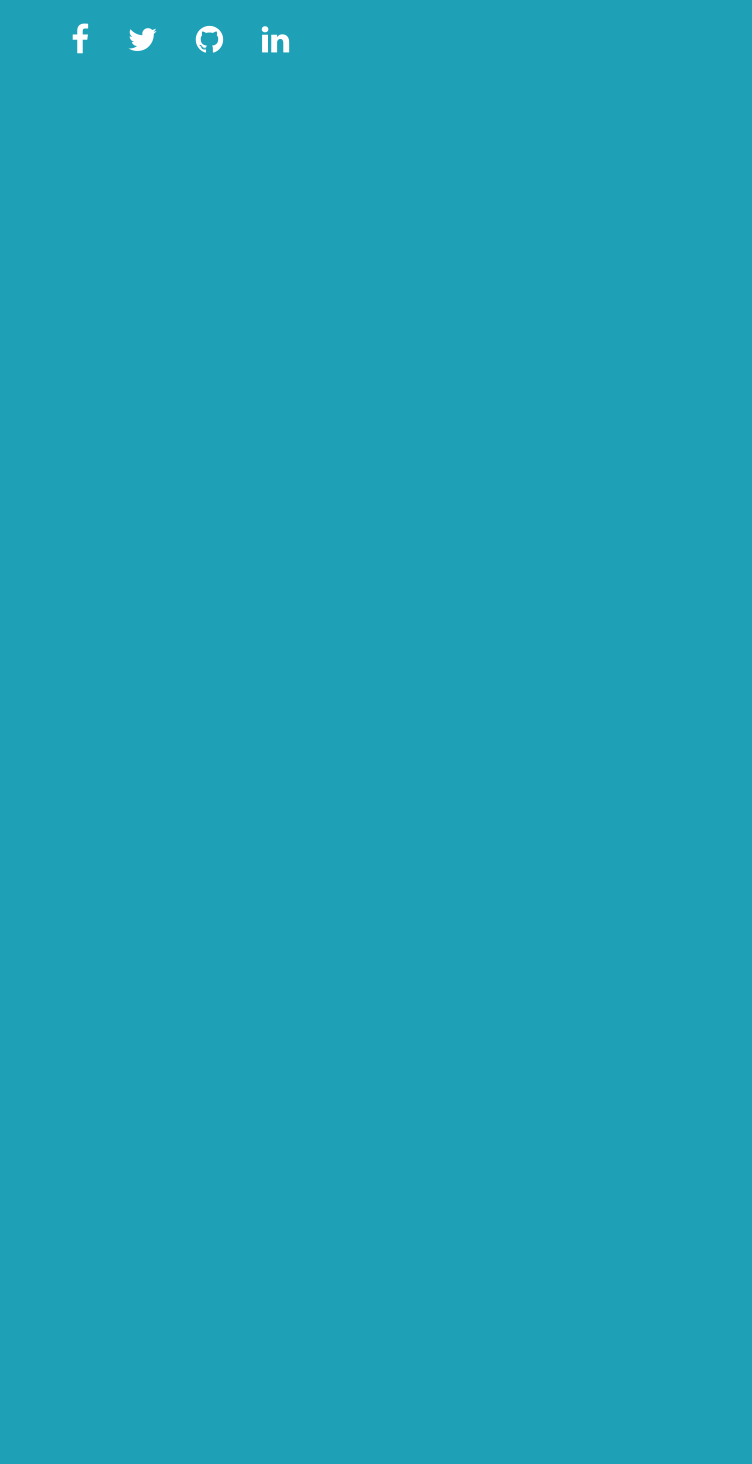
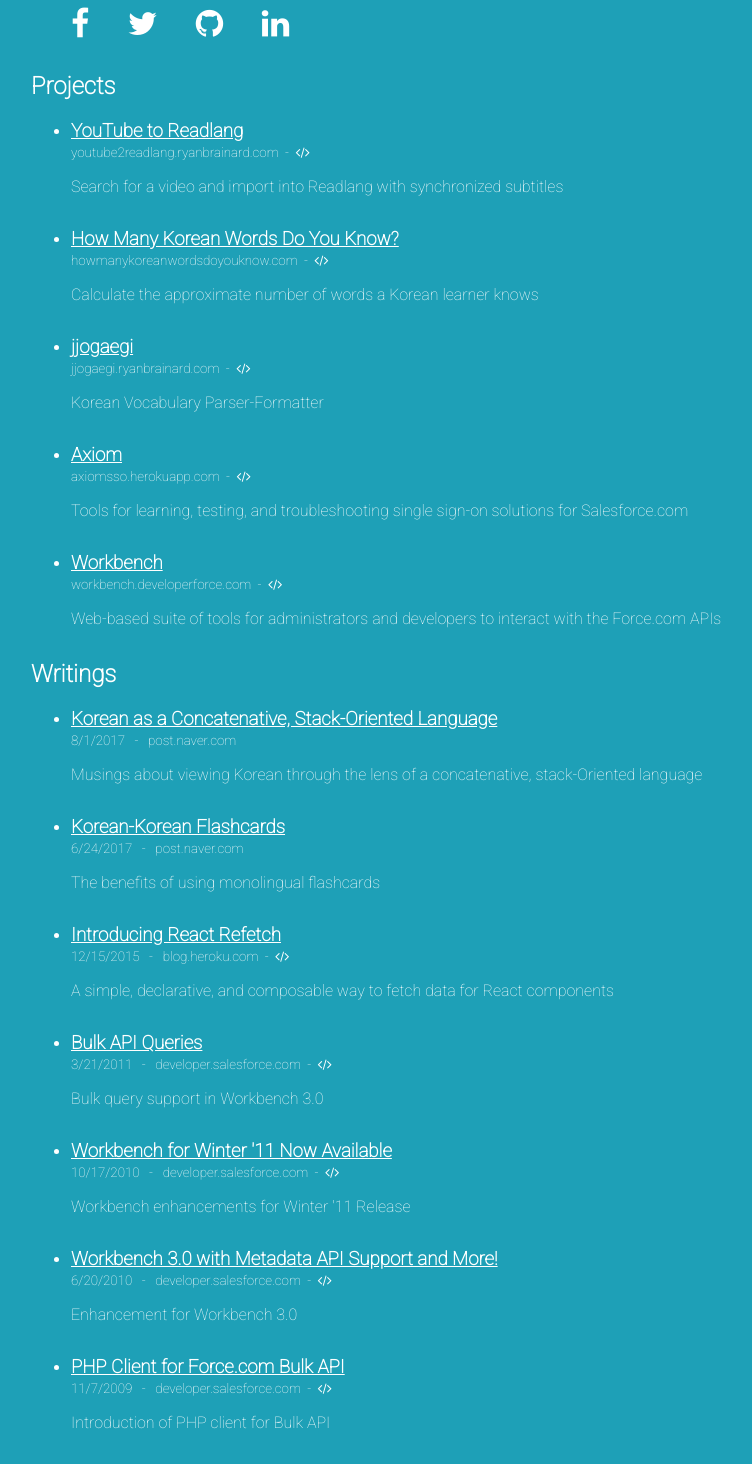
Before and after one commit to ryanbrainard/ryanbrainard.com, a React (Create React App) app: page / in a window 1280 px wide. Shown: the part 140-1604 px from the top of the page, without its empty margins (97-849 px from the left). Before the commit the page ends 800 px from the top, so only its background shows below. Built offline with nearby package versions, Linux system fonts and the light colour scheme.

Commit message:
Add some links

```diff
--- a/src/App.css
+++ b/src/App.css
@@ -1,5 +1,6 @@
 * {
   font-family: Roboto, Verdana, Arial, sans-serif;
+  color: #ffffff;
 }
 
 body {
@@ -11,25 +12,20 @@
   background-color: #1ea0b7;
 }
 
-body, a:link, a:visited {
+body,
+a:link,
+a:visited {
+  color: #ffffff;
+}
+
+a:active,
+a:hover {
   color: #4e4e4e;
 }
 
-a:active, a:hover {
-	color: #4e4e4e;
-}
-
-h1, h2, h3, h4, h5, h6 {
-  color: #FFFFFF;
-}
-
-code {
-  font-family: monospace;
-}
-
 nav {
-  margin-top: 5vh;
-  margin-bottom: 10vh;
+  margin-top: 3vh;
+  margin-bottom: 4vh;
 }
 
 nav li {
@@ -45,15 +41,15 @@
 
 nav li a i {
   vertical-align: bottom;
-  color: #FFF;
+  color: #fff;
 }
 
-nav li a i:hover {
-  color: #4e4e4e
+li a i:hover {
+  color: #4e4e4e;
 }
 
 footer {
-	text-align:center;
-	font-size:x-small;
+  text-align: center;
+  font-size: x-small;
   color: #4e4e4e;
 }
--- a/src/App.js
+++ b/src/App.js
@@ -1,37 +1,176 @@
-import React, { Component } from 'react';
-import './App.css';
+import React, { Component } from "react";
+import "./App.css";
 
 class App extends Component {
   render() {
     return (
       <div>
-        <a href="/" style={{textDecoration : 'none'}}>
+        <a href="/" style={{ textDecoration: "none" }}>
           <h1>ryanbrainard.com</h1>
         </a>
         <nav>
           <ul>
-            <SocialItem fa="facebook" href="https://www.facebook.com/ryanbrainard"/>
-            <SocialItem fa="twitter" href="https://twitter.com/ryanbrainard"/>
-            <SocialItem fa="github" href="https://www.github.com/ryanbrainard"/>
-            <SocialItem fa="linkedin" href="https://www.linkedin.com/in/ryanbrainard  "/>
+            <HeadlineIcon
+              fa="facebook"
+              href="https://www.facebook.com/ryanbrainard"
+            />
+            <HeadlineIcon
+              fa="twitter"
+              href="https://twitter.com/ryanbrainard"
+            />
+            <HeadlineIcon
+              fa="github"
+              href="https://www.github.com/ryanbrainard"
+            />
+            <HeadlineIcon
+              fa="linkedin"
+              href="https://www.linkedin.com/in/ryanbrainard"
+            />
           </ul>
         </nav>
-        <div id="mainBlock">
-
+        <div>
+          <div>
+            <h2>Projects</h2>
+            <ul>
+              <Listing
+                name="YouTube to Readlang"
+                href="http://youtube2readlang.ryanbrainard.com"
+                code="https://github.com/ryanbrainard/youtube2readlang"
+                intro="Search for a video and import into Readlang with synchronized subtitles"
+              />
+              <Listing
+                name="How Many Korean Words Do You Know?"
+                href="http://howmanykoreanwordsdoyouknow.com"
+                code="https://github.com/ryanbrainard/korean-vocabulary-quiz"
+                intro="Calculate the approximate number of words a Korean learner knows"
+              />
+              <Listing
+                name="jjogaegi"
+                href="http:/jjogaegi.ryanbrainard.com"
+                code="https://github.com/ryanbrainard/jjogaegi"
+                intro="Korean Vocabulary Parser-Formatter"
+              />
+              <Listing
+                name="Axiom"
+                href="https://axiomsso.herokuapp.com"
+                code="https://github.com/ryanbrainard/axiom"
+                intro="Tools for learning, testing, and troubleshooting single sign-on solutions for Salesforce.com"
+              />
+              <Listing
+                name="Workbench"
+                href="https://workbench.developerforce.com"
+                code="https://github.com/ryanbrainard/forceworkbench"
+                intro="Web-based suite of tools for administrators and developers to interact with the Force.com APIs"
+              />
+            </ul>
+          </div>
+          <div>
+            <h2>Writings</h2>
+            <ul>
+              <Listing
+                name="Korean as a Concatenative, Stack-Oriented Language"
+                href="http://post.naver.com/viewer/postView.nhn?volumeNo=8912179&memberNo=33582594"
+                intro="Musings about viewing Korean through the lens of a concatenative, stack-Oriented language"
+                date="2017-08-01"
+              />
+              <Listing
+                name="Korean-Korean Flashcards"
+                href="http://post.naver.com/viewer/postView.nhn?volumeNo=8292571&memberNo=33582594"
+                intro="The benefits of using monolingual flashcards"
+                date="2017-06-24"
+              />
+              <Listing
+                name="Introducing React Refetch"
+                href="https://blog.heroku.com/react-refetch"
+                code="https://github.com/heroku/react-refetch"
+                intro="A simple, declarative, and composable way to fetch data for React components"
+                date="2015-12-15"
+              />
+              <Listing
+                name="Bulk API Queries"
+                href="https://developer.salesforce.com/blogs/engineering/2011/03/bulk-api-queries.html"
+                code="https://github.com/ryanbrainard/forceworkbench"
+                intro="Bulk query support in Workbench 3.0"
+                date="2011-03-21"
+              />
+              <Listing
+                name="Workbench for Winter '11 Now Available"
+                href="https://developer.salesforce.com/blogs/engineering/2010/10/workbench-for-winter-11-now-available.html"
+                code="https://github.com/ryanbrainard/forceworkbench"
+                intro="Workbench enhancements for Winter '11 Release"
+                date="2010-10-17"
+              />
+              <Listing
+                name="Workbench 3.0 with Metadata API Support and More!"
+                href="https://developer.salesforce.com/blogs/engineering/2010/06/workbench-30-with-metadata-api-support-and-more.html"
+                code="https://github.com/ryanbrainard/forceworkbench"
+                intro="Enhancement for Workbench 3.0"
+                date="2010-06-20"
+              />
+              <Listing
+                name="PHP Client for Force.com Bulk API"
+                href="https://developer.salesforce.com/blogs/engineering/2009/11/php-client-for-forcecom-bulk-api.html"
+                code="https://github.com/ryanbrainard/forceworkbench"
+                intro="Introduction of PHP client for Bulk API"
+                date="2009-11-07"
+              />
+              <Listing
+                name="Workbench: From Idea to 2.0"
+                href="https://developer.salesforce.com/blogs/engineering/2008/07/workbench-from.html"
+                code="https://github.com/ryanbrainard/forceworkbench"
+                intro="How Workbench went from a modest idea to shipping v2.0"
+                date="2008-07-01"
+              />
+            </ul>
+          </div>
         </div>
       </div>
     );
   }
 }
 
-const SocialItem = function ({fa, href}) {
+function HeadlineIcon({ fa, href }) {
   return (
     <li>
       <a href={href}>
-        <i className={`fa fa-${fa}`}></i>
+        <FA name={fa} />
       </a>
     </li>
-  )
+  );
+}
+
+function Listing({ name, href, code, intro, date }) {
+  const hostname = new URL(href).hostname;
+  return (
+    <li style={{ marginBottom: "2em" }}>
+      <h3 style={{ marginBottom: "0em" }}>
+        <a href={href}>{name}</a>
+      </h3>
+      <small>
+        {date && (
+          <span>{new Date(date).toLocaleDateString()} &nbsp; - &nbsp; </span>
+        )}
+
+        <a href={href} style={{ textDecoration: "none" }}>
+          {hostname}
+        </a>
+
+        {code && (
+          <span>
+            &nbsp; - &nbsp;
+            <a href={code}>
+              <FA name="code" />
+            </a>
+          </span>
+        )}
+      </small>
+      <p>{intro}</p>
+    </li>
+  );
+}
+
+function FA({ name }) {
+  return <i className={`fa fa-${name}`} aria-hidden="true" />;
 }
 
 export default App;
```
Also changed, not shown: src/index.js (+6 -6 lines), src/registerServiceWorker.js (+11 -11 lines), 1 other file (tests, documents, lock files or other folders). Lines whose indentation alone changed are shown as unchanged.
